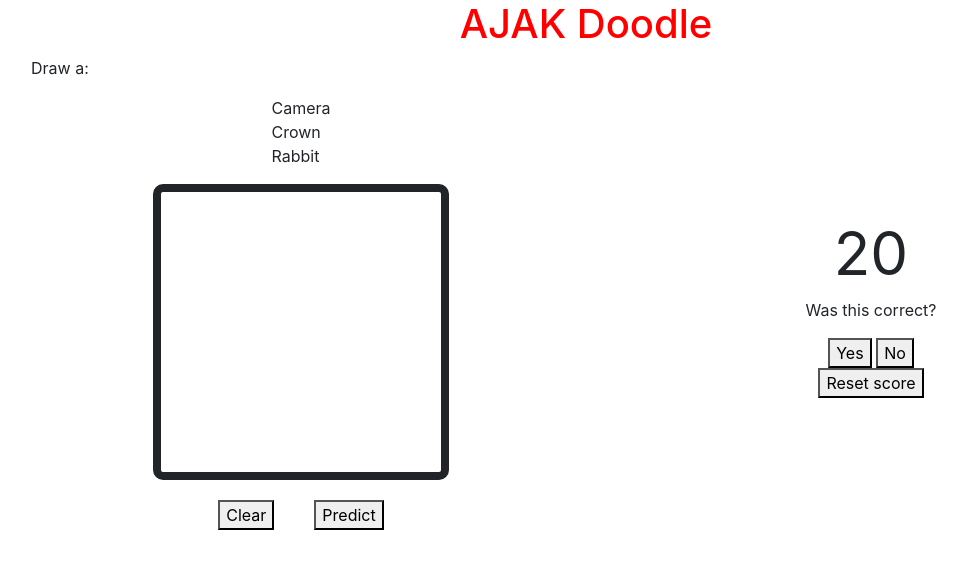
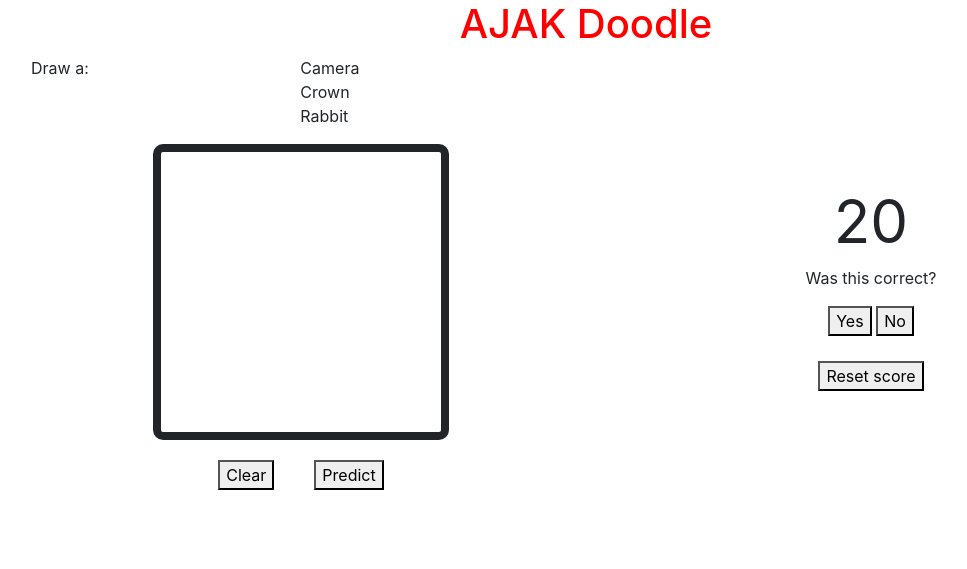
Before and after one commit to jpalmerr/ajak-final-project, a Flask app: page / in a window 1280 px wide. Shown: the top 569 px of the page, without its empty margins (54-1021 px from the left). Run offline with Flask 2, Linux system fonts and the light colour scheme; some libraries are stand-ins or nearby versions.

Commit message:
Styling: spaced buttons.
Co-authored-by: James Palmer <jamesdcpalmer1@gmail.com>
Co-authored-by: Amy Jordan <amy_jordan@live.co.uk>

```diff
--- a/static/css/index.css
+++ b/static/css/index.css
@@ -9,8 +9,10 @@
   cursor: crosshair;
 }
 .button {
-          /* margin-top: 25px; */
   margin:20px;
+}
+#reset-score{
+  margin-top: 25px;
 }
 .flexbox-center {
   display: flex;
--- a/templates/index.html
+++ b/templates/index.html
@@ -19,8 +19,8 @@
           <div id="col" class="col-md-6">
                 <!-- things inside centerBlock -->
             <div class="instructions" id="instructions">
-              <p>Draw a:</p>
               <div class="d-flex">
+                <p>Draw a:</p>
                   <ul class="list-inline mx-auto justify-content-center">
                       <li>Camera</li>
                       <li>Crown</li>
```
Lines whose indentation alone changed are shown as unchanged.
